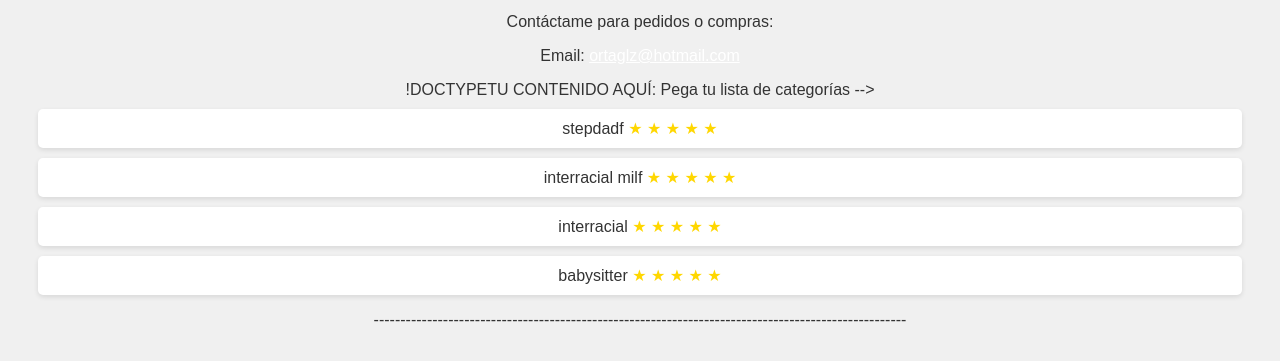
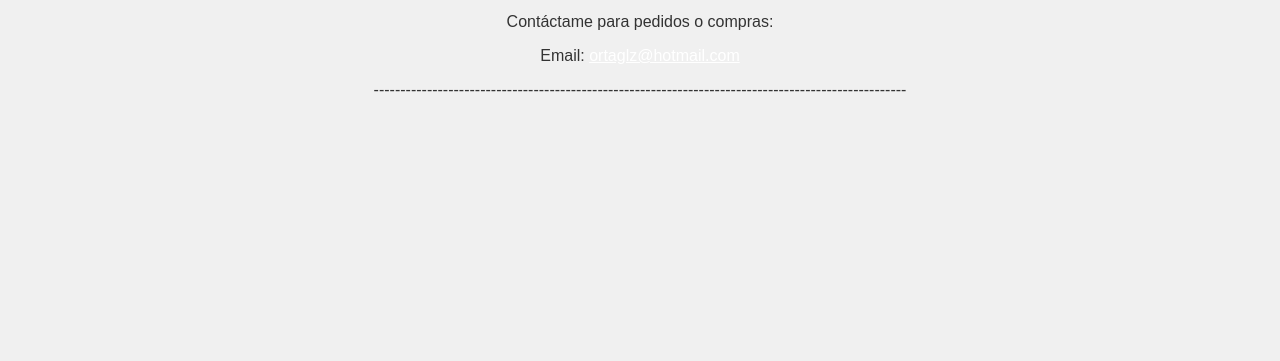
Before and after one commit to marcoteran75/videossubtitulados, a plain HTML site: page index.html in a window 1280 px wide. Shown: the part 4183-4544 px from the top of the page. After the commit the page ends 4326 px from the top, so only its background shows below. Drawn offline with Linux system fonts and the light colour scheme.

Commit message:
Update index.html
corregir

```diff
--- a/index.html
+++ b/index.html
@@ -61,9 +61,6 @@
         <div class="tag">interracial milf</div>
 </div>
 
-
-
-
 <div class="video-container">
 <iframe src="https://hqq.ac/e/ZEJzTHBoYkR5Wjd5RjhQSUdRY0E3QT09"webkitAllowFullScreen mozallowfullscreen allowfullscreen></iframe>
 
@@ -77,11 +74,6 @@
         </div>
         <div class="tag">interracial</div>
 </div>
-
-
-
-
-
 
 
 <div class="video-container">
@@ -99,9 +91,6 @@
 </div>
 
 
-
-
-
 <div class="video-container">
 <iframe src="https://hqq.ac/e/WS9teVNlaTlQRk9hdU1WMWQ5UU5Cdz09"webkitAllowFullScreen mozallowfullscreen allowfullscreen></iframe>
 
@@ -115,9 +104,6 @@
         </div>
         <div class="tag">stepmom</div>
 </div>
-
-
-
 
 <div class="video-container">
 <iframe src="https://hqq.ac/e/SlgyNk1Uc1FnNHA5WDVna2ErS003Zz09"webkitAllowFullScreen mozallowfullscreen allowfullscreen></iframe>
@@ -133,8 +119,6 @@
         <div class="tag">stepdad</div>
 </div>
 
-
-
 <div class="video-container">
 <iframe src="https://hqq.ac/e/MG03akJ0UkluQUFkaTk1SzFqSjFQZz09" height="450" width="720" webkitAllowFullScreen mozallowfullscreen allowfullscreen></iframe>
 
@@ -148,9 +132,6 @@
         </div>
         <div class="tag">stepdad</div>
 </div>
-
-
-
 
 <div class="video-container">
 <iframe src="https://hqq.ac/e/YUt2UGwyMnZoQXUzRG9JS2xSZlR3dz09"webkitAllowFullScreen mozallowfullscreen allowfullscreen></iframe>
@@ -166,9 +147,6 @@
         <div class="tag">stepdad</div>
 </div>
 
-
-
-
 <div class="video-container">
 <iframe src="https://hqq.ac/e/d3NVaWVLZERFUUo4cE0wWjZuOVpaUT09"webkitAllowFullScreen mozallowfullscreen allowfullscreen></iframe>
 
@@ -182,9 +160,6 @@
         </div>
         <div class="tag">stepdad</div>
 </div>
-
-
-
 
 
 <div class="video-container">
@@ -202,11 +177,6 @@
 </div>
 
 
-
-
-
-
-
 <div class="video-container">
 <iframe src="https://hqq.ac/e/NkZFZWF6N1praUZOTWNsT01lWVZaUT09" height="450" width="720" webkitAllowFullScreen mozallowfullscreen allowfullscreen></iframe>
 
@@ -220,8 +190,6 @@
         </div>
         <div class="tag">stepmom</div>
 </div>
-
-
 
 
 <div class="video-container">
@@ -238,9 +206,6 @@
         <div class="tag">milf</div>
 </div>
 
-
-
-
 <div class="video-container">
 <iframe src="https://hqq.ac/e/UE9TQlFwTUZwY05IeHVOeFRRRlZhQT09" height="450" width="720" webkitAllowFullScreen mozallowfullscreen allowfullscreen></iframe>
 
@@ -254,10 +219,6 @@
         </div>
         <div class="tag">milf</div>
 </div>
-
-
-
-
 
 
 <div class="video-container">
@@ -274,11 +235,6 @@
         <div class="tag">stepdad</div>
 </div>
 
-
-
-
-
-
 <div class="video-container">
 <iframe src="https://hqq.ac/e/ZzFqdExBVm9kYlJWV0ZSMGVSZjF0Zz09" webkitAllowFullScreen mozallowfullscreen allowfullscreen></iframe>
 
@@ -292,12 +248,6 @@
         </div>
         <div class="tag">stepmom</div>
 </div>
-
-
-
-
-
-
 
 <div class="video-container">
 <iframe src="https://hqq.ac/e/bDIyNUpuTVg3eFdMUUlwUEtsZWZFQT09" webkitAllowFullScreen mozallowfullscreen allowfullscreen></iframe>
@@ -313,8 +263,6 @@
         <div class="tag">interracial</div>
 </div>
 
-
-
 <div class="video-container">
 <iframe src="https://hqq.ac/e/ODJ3L2tsMkliUnRLRDRvTlMrWittQT09"webkitAllowFullScreen mozallowfullscreen allowfullscreen></iframe>
 
@@ -328,11 +276,6 @@
         </div>
         <div class="tag">stepmom</div>
 </div>
-
-
-
-
-
 
 <div class="video-container">
 <iframe src="https://hqq.ac/e/dVk2bDBaQjNkaUczcSttVDJHbmRkZz09"webkitAllowFullScreen mozallowfullscreen allowfullscreen></iframe>
@@ -348,12 +291,6 @@
         <div class="tag">interracial</div>
 </div>
 
-
-
-
-
-
-
 <div class="video-container">
 <iframe src="https://hqq.ac/e/djR3YkpYUEtuczN4dCtGYVpWV25sUT09"webkitAllowFullScreen mozallowfullscreen allowfullscreen></iframe>
 
@@ -368,11 +305,6 @@
         <div class="tag">stepmom dp</div>
 </div>
 
-
-
-
-
-
 <div class="video-container">
 <iframe src="https://hqq.ac/e/bVp3VHQydTRCU25lR2NzTnljRDcvQT09" webkitAllowFullScreen mozallowfullscreen allowfullscreen></iframe>
 
@@ -386,11 +318,6 @@
         </div>
         <div class="tag">stepmom</div>
 </div>
-
-
-
-
-
 
 
 <div class="video-container">
@@ -440,12 +367,6 @@
         <div class="tag">-alexis fawk</div>
 
 </div>
-
-
-
-
-
-
 
 
 
@@ -989,14 +910,7 @@ function rateVideo(starElement, rating) {
 </script>
 
 </body>
-</html>!DOCTYPETU CONTENIDO AQUÍ: Pega tu lista de categorías -->
 
-    <li>stepdadf <span class="stars">★ ★ ★ ★ ★</span></li>
-    <li>interracial milf <span class="stars">★ ★ ★ ★ ★</span></li>
-    <li>interracial <span class="stars">★ ★ ★ ★ ★</span></li>
-    <!-- ... y el resto de tu lista, cada uno en un <li> -->
-    <li>babysitter <span class="stars">★ ★ ★ ★ ★</span></li>
-  </ul>
 
   <p>----------------------------------------------------------------------------------------------------</p>
 </body>
```
